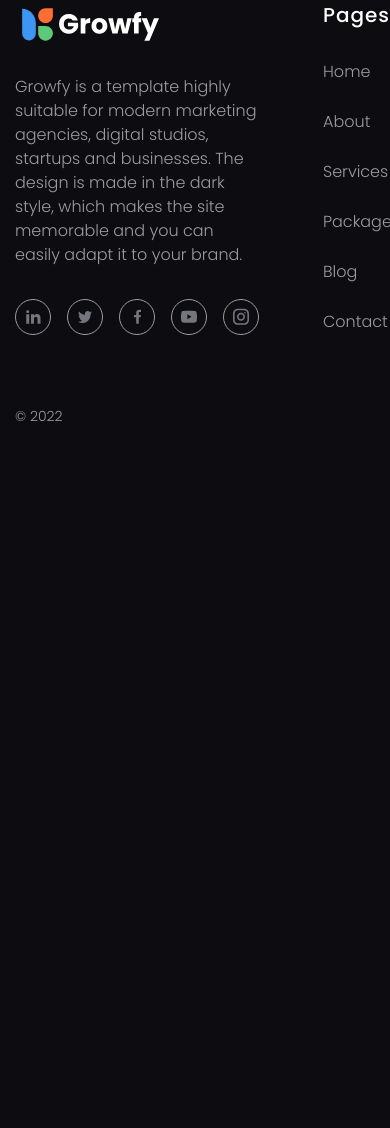
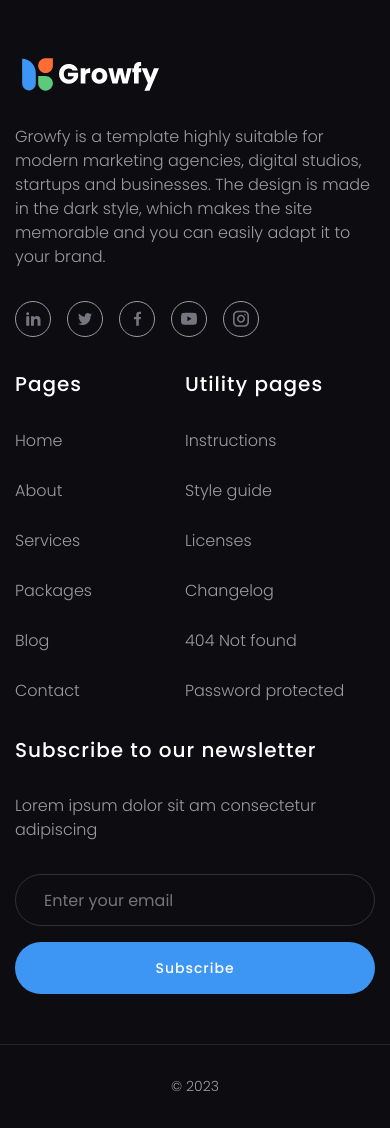
Before and after one commit to didrux/growfy-landing-website, a plain HTML site: page index.html in a window 390 px wide. Shown: the part 1088-2216 px from the top of the page. Before the commit the page ends 1511 px from the top, so only its background shows below. Drawn offline with Linux system fonts and the light colour scheme.

Commit message:
feat: add responsiveness for footer

```diff
--- a/css/style.css
+++ b/css/style.css
@@ -493,6 +493,17 @@ body {
 /*-----------------------------------*/
 
 .footer {
+    padding-top: 160px;
+    display: flex;
+    flex-direction: column;
+    gap: 160px;
+}
+
+@media (max-width: 797.98px) {
+    .footer {
+        gap: 50px;
+        padding-top: 50px;
+    }
 }
 
 .footer__main {
@@ -505,6 +516,31 @@ body {
     display: grid;
     grid-template-columns: minmax(auto, 378px) auto auto minmax(auto, 378px);
     gap: 64px
+}
+
+@media (max-width: 1106px) {
+    .main-footer__container {
+        gap: 45px;
+        grid-template-columns: minmax(auto, 378px) auto auto;
+    }
+
+    .main-footer__column:nth-child(1) {
+        grid-column: span 3;
+    }
+}
+@media (max-width: 767.98px) {
+    .main-footer__container {
+        gap: 35px;
+        grid-template-columns: auto auto;
+    }
+
+    .main-footer__column:nth-child(1) {
+        grid-column: span 2;
+    }
+
+    .main-footer__column:nth-child(4) {
+        grid-column: span 2;
+    }
 }
 
 .main-footer__column {
@@ -542,6 +578,11 @@ body {
     border-radius: 50%;
     align-items: center;
     justify-content: center;
+    transition: border 0.3s ease 0s;
+}
+
+.social__link:hover {
+    border: 1px solid rgba(255, 255, 255, 0.9);
 }
 
 .main-footer__label {
@@ -571,6 +612,7 @@ body {
 }
 
 .menu-footer__link {
+    line-height: 1.4;
 }
 
 .menu-footer__link:hover {
@@ -594,7 +636,16 @@ body {
     gap: 16px;
 }
 
+@media (max-width: 479.98px) {
+    .subscribe__form {
+        flex-direction: column;
+    }
+}
+
 .subscribe__input {
+    min-width: 190px;
+    width: 100%;
+    height: 52px;
     padding-left: 28px;
     font-size: 16px;
     line-height: 1.5;
@@ -604,7 +655,11 @@ body {
     overflow: hidden;
     border: 1px solid rgba(129, 129, 139, 0.3);
     border-radius: 50px;
-    flex: 2 0 auto;
+    transition: background-color 0.3s ease 0s;
+}
+
+.subscribe__input:hover {
+    background-color: rgba(255, 255, 255, 0.03);
 }
 
 .subscribe__input::placeholder {
@@ -625,7 +680,29 @@ body {
 }
 
 .bottom-footer__container {
+    margin-top: 45px;
+    margin-bottom: 45px;
+    display: flex;
+    justify-content: center;
+    align-items: center;
+    flex-direction: column;
+}
+
+@media (max-width: 797.98px) {
+    .bottom-footer__container {
+        margin-top: 30px;
+        margin-bottom: 30px;
+    }
+}
+
+.hr__container {
+    width: 100%;
+    background: rgba(129, 129, 139, 0.2);;
+    height: 1px;
 }
 
 .bottom-footer__copy {
+    font-size: 14px;
+    font-weight: 300;
+    line-height: 1.6;
 }
--- a/index.html
+++ b/index.html
@@ -177,10 +177,10 @@
         </div>
     </div>
     <div class="footer__bottom bottom-footer">
+        <hr class="hr__container">
         <div class="bottom-footer__container">
-            <hr>
             <div class="bottom-footer__copy">
-                © 2022
+                © 2023
                 </div>
         </div>
     </div>
```
